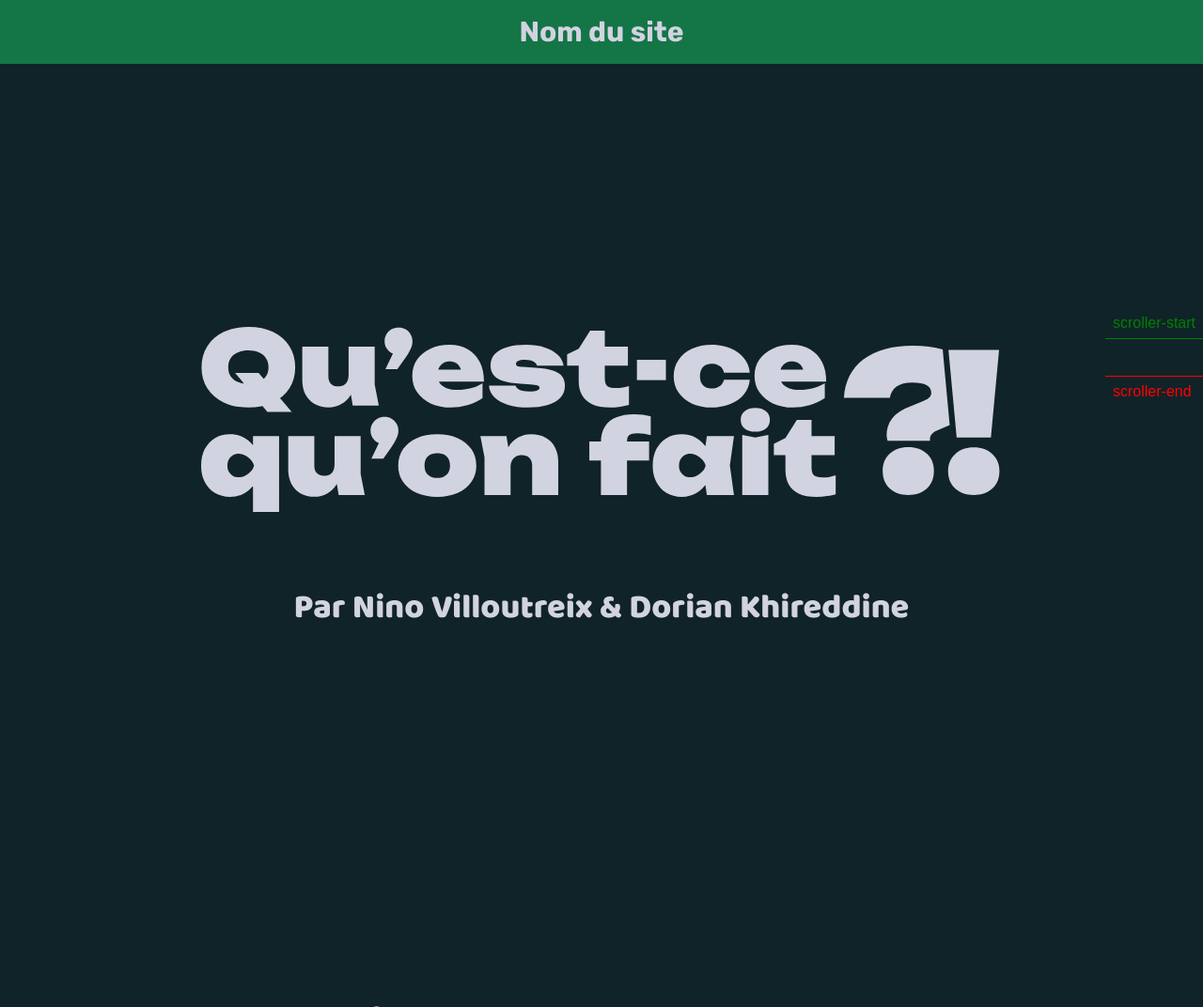
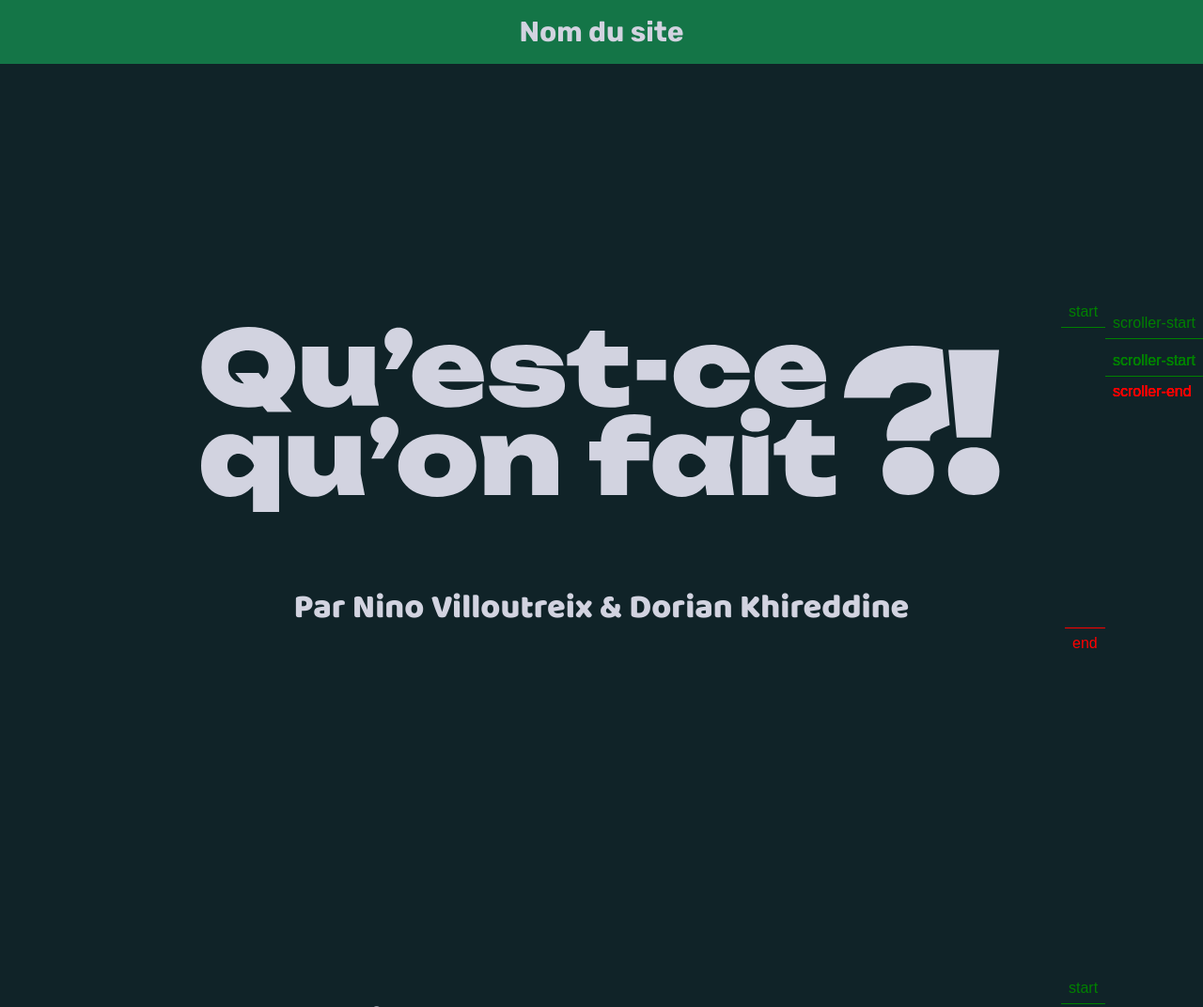
Before and after one commit to NinoVilloutreix/SAE3.03-NinoVilloutreix-DorianKhireddine, a website built with Vite: page index.html in a window 1280 px wide. Shown: the top 1072 px of the page at 94% size. Built offline with nearby package versions, Linux system fonts and the light colour scheme.

Commit message:
back on track...

```diff
--- a/index.html
+++ b/index.html
@@ -17,16 +17,6 @@
   <header class="flex justify-center py-4 bg-green1 text-gray1">
     <h1 class="text-3xl font-bold">Nom du site</h1>
   </header>
-  <!-- min-h-[100%] -->
-  <div class="img__riviere-container absolute top-0 left-0 w-full h-[10338px] z-0">
-    <svg class="z-1000 w-full h-full" viewBox="0 0 1269 10338" fill="none"
-      xmlns="http://www.w3.org/2000/svg">
-      <path class="img__riviere"
-        d="M886.468 4.68579C578.468 119.352 -28.7325 454.386 6.46752 877.186C50.4675 1405.69 1107.97 1274.19 1140.97 1890.69C1173.97 2507.19 700.468 2495.69 446.968 3256.19C193.468 4016.69 953.968 4446.69 975.968 5327.69C997.968 6208.69 6.46752 6087.69 6.46752 6814.69C6.46752 7541.69 1305.97 7453.69 1261.97 8136.69C1217.97 8819.69 314.468 9072.69 226.468 9634.69C156.068 10084.3 748.134 10446.4 1052.97 10571.2"
-        stroke="oklch(0.5474 0.2039 26)" stroke-width="20" />
-    </svg>
-  </div>
-
   <main class="flex flex-col justify-center pt-70 gap-50 ">
     <section class="grandsection grandsection__0 flex justify-center items-center flex-col gap-20 mb-50"
       data-bgcolor="oklch(0.2424 0.0266 216.66)">
@@ -70,7 +60,7 @@
           eaux.</strong></h2>
 
       <!-- ########### Section Verticale ########## -->
-      <section class="section__dilatation flex justify-center items-center flex-row gap-50 px-100 h-100 mb-40">
+      <section class="section__dilatation relative flex justify-center items-center flex-row gap-50 px-100 h-100 mb-40">
         <img alt="dilatation" src="/img/slides/dilatation.svg" class="img__dilatation h-30">
         <!-- Warning -->
         <img alt="warning" src="/img/slides/warning.svg" class="img__warning absolute h-30">
@@ -78,7 +68,7 @@
         <img alt="arrow" src="/img/slides/arrow.svg" class="img__arrow1 absolute h-30">
         <img alt="arrow" src="/img/slides/arrow.svg" class="img__arrow2 absolute h-30">
         <!-- Liseré -->
-        <div class="img__lisere-container absolute top-0 left-0 w-full h-[10338px] z-0">
+        <div class="img__lisere-container absolute w-full h-full z-0">
 
           <svg id="New_DA" class="z-100 w-full h-full" data-name="New DA" xmlns="http://www.w3.org/2000/svg"
             viewBox="0 0 884.68 769.46">
--- a/src/main.js
+++ b/src/main.js
@@ -16,13 +16,12 @@ sections.forEach((section) => {
   const color = section.getAttribute("data-bgcolor");
 
 
-  gsap.from(".img__riviere", { drawSVG: "0%", duration: 2 });
 
   ScrollTrigger.create({
     trigger: section,
     start: "top center",
     end: "bottom center",
-    // markers: true,
+    markers: true,
     onEnter: () =>
       gsap.to("body", {
         backgroundColor: color,
@@ -37,33 +36,6 @@ sections.forEach((section) => {
       }),
   });
 });
-
-// RIVER
-let svg2 = document.querySelector(".img__riviere-container");
-let path2 = svg2.querySelector(".img__riviere");
-
-const pathLength2 = path2.getTotalLength();
-console.log(pathLength2);
-
-gsap.set(path2, {
-  strokeDasharray: `${pathLength2} ${pathLength2}`,
-  strokeDashoffset: pathLength2
-});
-
-
-gsap.to(path2, {
-  strokeDashoffset: 0,
-  ease: "none",
-  scrollTrigger: {
-    trigger: ".img__riviere-container",
-    start: "top top",
-    end: "bottom bottom",
-    scrub: 1
-  }
-});
-
-
-
 
 
 // ################## PLANET ##################
@@ -224,7 +196,13 @@ dilatationtl.fromTo(
   "<0.3"
 );
 
+dilatationtl.set(
+  ".img__lisere-container",
+  {
+    scale: 2.0
+  }
 
+)
 
 let svg = document.querySelector(".img__lisere-container");
 let path = svg.querySelector(".img__lisere");
@@ -233,7 +211,7 @@ const length = path.getTotalLength();
 
 gsap.set(path, {
   strokeDasharray: `${length} ${length}`,
-  strokeDashoffset: length
+  strokeDashoffset: length,
 });
 
 dilatationtl.to(path, {
```
